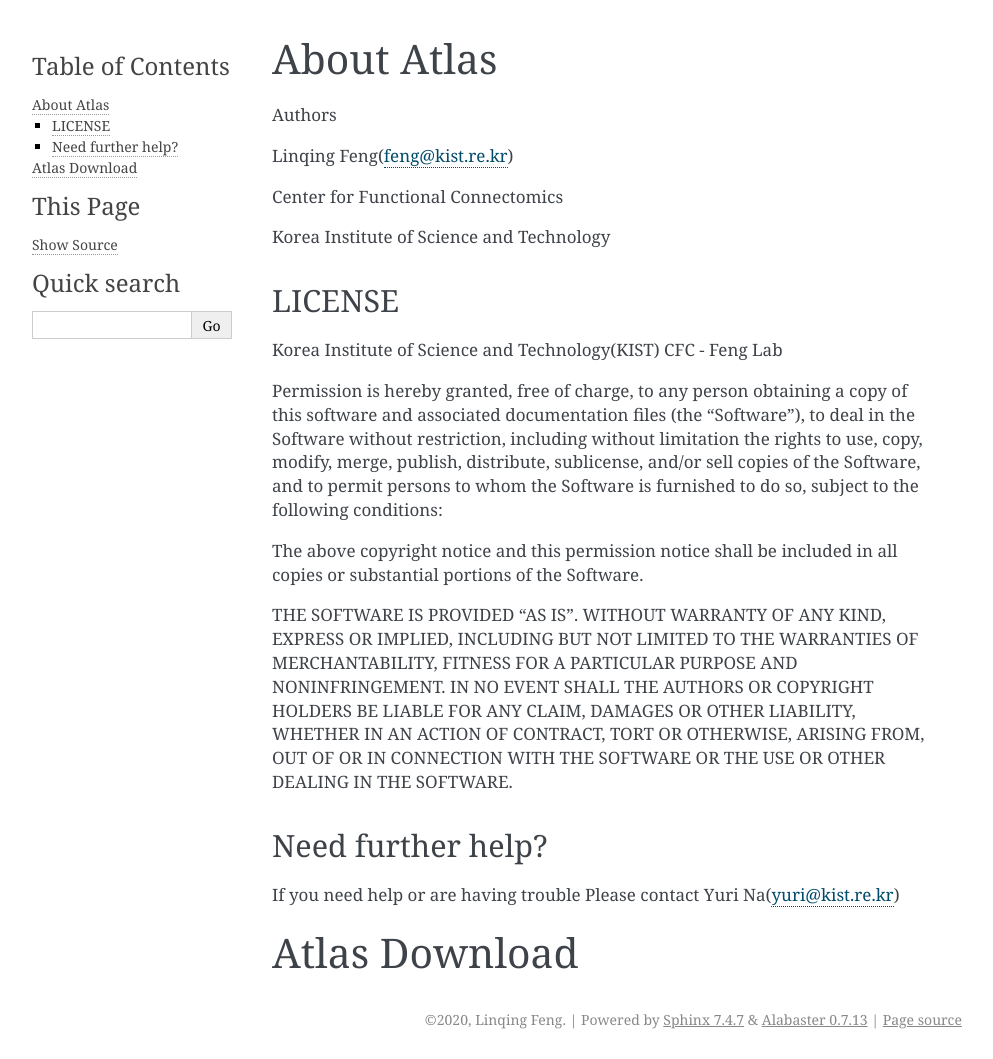
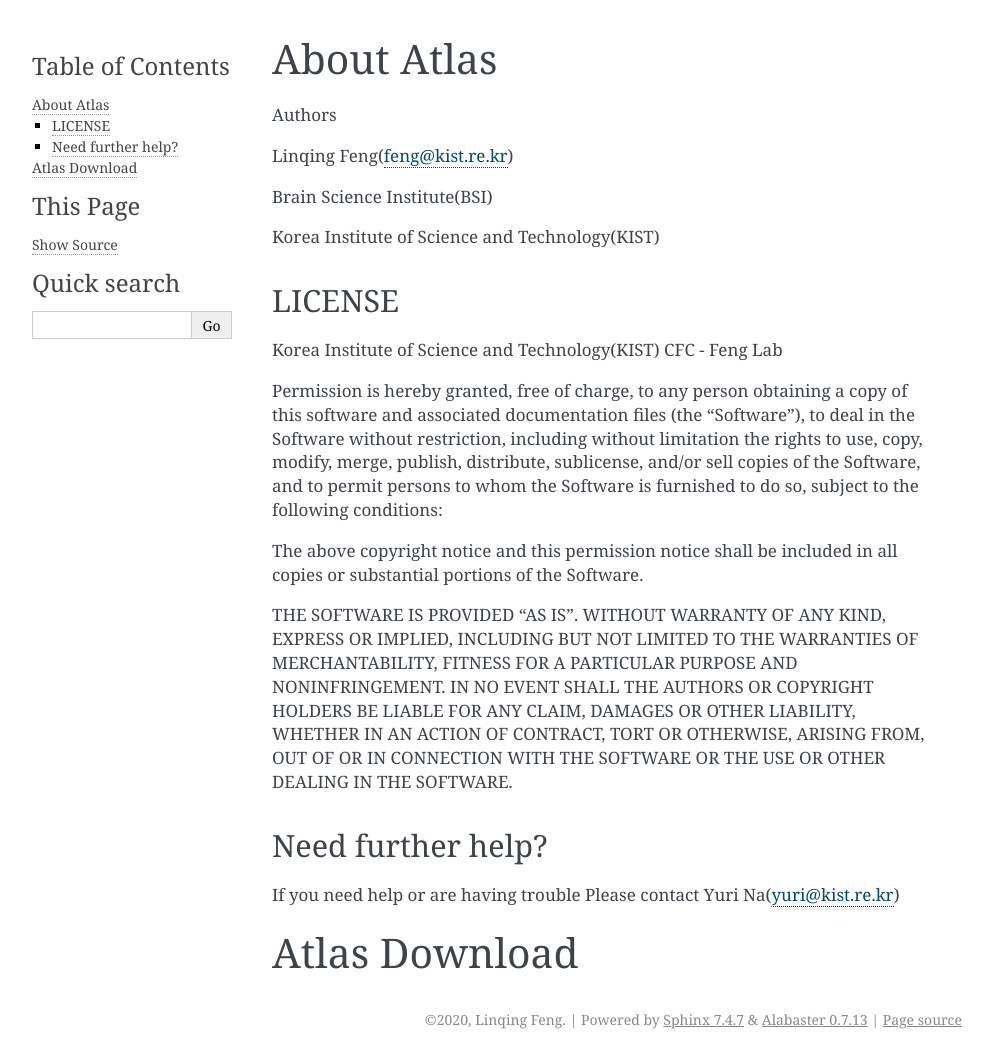
Before and after one commit to feng-lab/atlas-doc, a Sphinx documentation site: the page built from docs/source/help.rst, in a window 1280 px wide. Shown: the whole page, without its empty margins (148-1141 px from the left). Built offline with Sphinx 7.4.7, drawn with Linux system fonts in a browser that asks for light colours.

Commit message:
update docs

```diff
--- a/docs/source/help.rst
+++ b/docs/source/help.rst
@@ -7,10 +7,10 @@
 Linqing Feng(feng@kist.re.kr)
 
 
-Center for Functional Connectomics
+Brain Science Institute(BSI)
 
 
-Korea Institute of Science and Technology
+Korea Institute of Science and Technology(KIST)
 
 LICENSE
 ^^^^^^^
```
